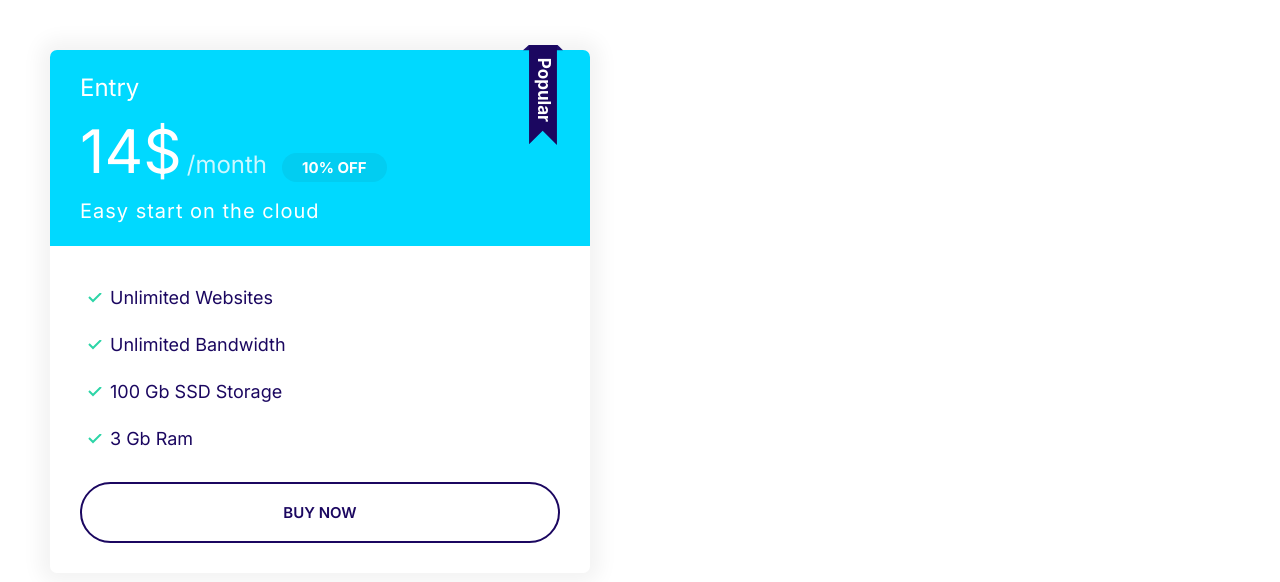
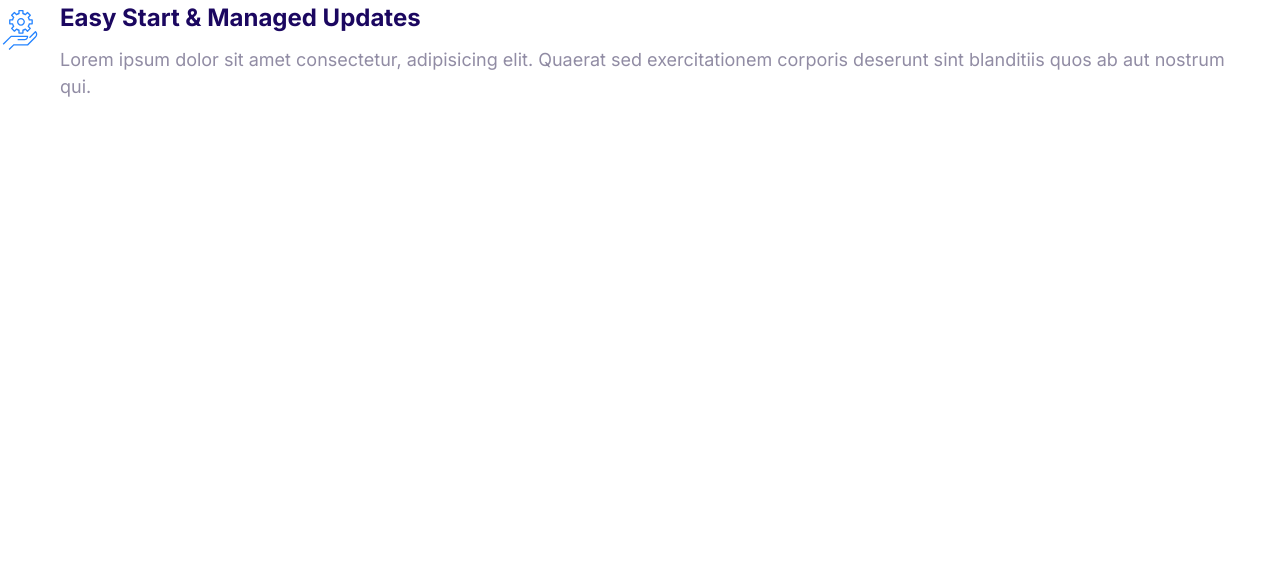
Before and after one commit to micposp/universal-service-provider, a plain HTML site: page index.html in a window 1280 px wide. Drawn offline with Linux system fonts and the light colour scheme.

Commit message:
Build the media object component

```diff
--- a/css/styles.css
+++ b/css/styles.css
@@ -367,3 +367,20 @@ a {
     font-size: 1.7rem;
   }
 }
+
+/* Media */
+.media {
+  display: flex;
+}
+
+.media__title {
+  margin-top: 0;
+}
+
+.media__body {
+  margin: 0 2rem;
+}
+
+.media__image {
+  margin-top: 1rem;
+}
--- a/index.html
+++ b/index.html
@@ -13,26 +13,19 @@
     <link rel="stylesheet" href="css/styles.css" />
   </head>
   <body>
-    <div style="width: 50%; padding: 5rem 5rem">
-      <div class="plan plan--popular">
-        <div class="card card--secondary">
-          <header class="card__header">
-            <h3 class="plan__name">Entry</h3>
-            <span class="plan__price">14$</span>
-            <span class="plan__billing-cycle">/month</span>
-            <span class="badge badge--secondary bagde--small">10% OFF</span>
-            <span class="plan__description">Easy start on the cloud</span>
-          </header>
-          <div class="card__body">
-            <ul class="list list--tick">
-              <li class="list__item">Unlimited Websites</li>
-              <li class="list__item">Unlimited Bandwidth</li>
-              <li class="list__item">100 Gb SSD Storage</li>
-              <li class="list__item">3 Gb Ram</li>
-            </ul>
-            <button class="btn btn--outline btn--block">Buy Now</button>
-          </div>
-        </div>
+    <div class="media">
+      <div class="media__image">
+        <svg class="icon icon--primary">
+          <use xlink:href="images/sprite.svg#snap"></use>
+        </svg>
+      </div>
+      <div class="media__body">
+        <h3 class="media__title">Easy Start & Managed Updates</h3>
+        <p>
+          Lorem ipsum dolor sit amet consectetur, adipisicing elit. Quaerat sed
+          exercitationem corporis deserunt sint blanditiis quos ab aut nostrum
+          qui.
+        </p>
       </div>
     </div>
   </body>
```
Also changed, not shown: components/media-objects.html (added, +14 -0 lines).
